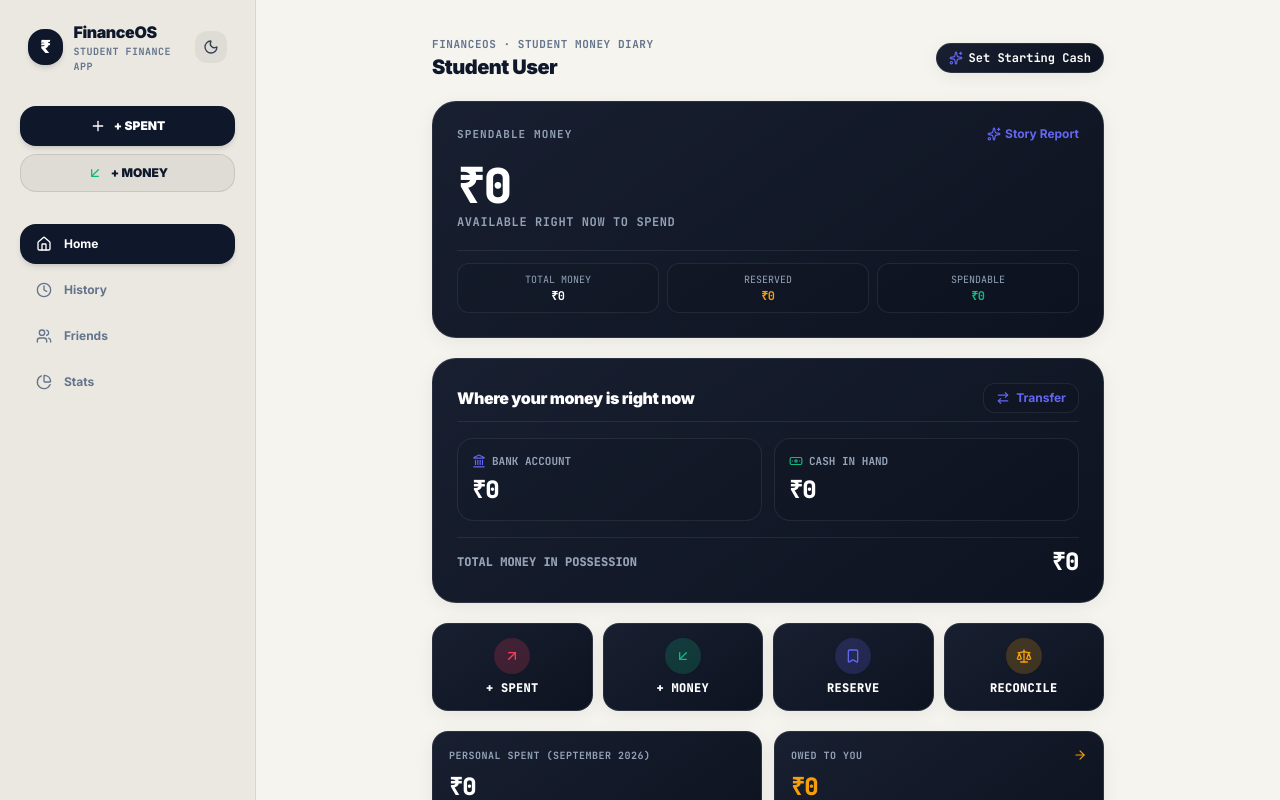
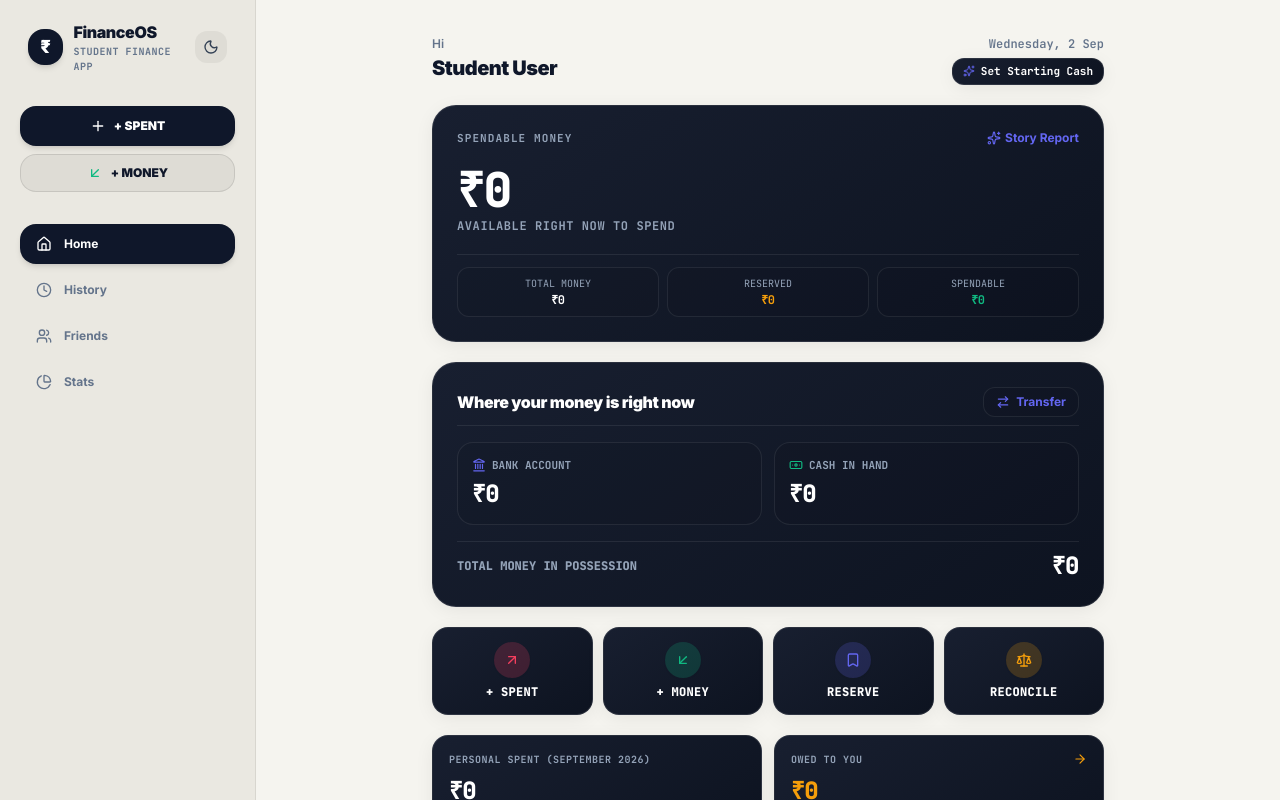
Before and after one commit to crsajid7/FinanceOS, a React (Vite) app: page / in a window 1280 px wide. Shown: the top 800 px of the page. Built offline with nearby package versions, Linux system fonts and the light colour scheme.

Commit message:
feat: layout home header with 'Hi [Name]' on left and dynamic local date on right, update product tagline to Personal Money Diary

```diff
--- a/src/components/home/HomeScreen.tsx
+++ b/src/components/home/HomeScreen.tsx
@@ -42,29 +42,41 @@ export const HomeScreen: React.FC<HomeScreenProps> = ({
 
   const recentTransactions = transactions.slice(0, 4);
 
+  // Dynamic local date formatting: e.g. "Wednesday, 2 Sep"
+  const today = new Date();
+  const dayName = today.toLocaleDateString('en-US', { weekday: 'long' });
+  const dayNum = today.getDate();
+  const monthName = today.toLocaleDateString('en-US', { month: 'short' });
+  const dateDisplay = `${dayName}, ${dayNum} ${monthName}`;
+
   return (
     <div className="space-y-5 pb-28 max-w-2xl mx-auto">
 
-      {/* 1. Header: Greeting & Quick Starting Balance Setup */}
-      <div className="flex items-center justify-between pt-1">
+      {/* 1. Header: Greeting & Dynamic Local Date */}
+      <div className="flex items-start justify-between pt-1">
         <div>
-          <span className="text-[11px] font-bold text-[var(--page-subtitle)] uppercase tracking-wider block font-mono">
-            FINANCEOS · STUDENT MONEY DIARY
+          <span className="text-xs font-semibold text-[var(--page-subtitle)] block mb-0.5">
+            Hi
           </span>
           <h1 className="text-xl font-black tracking-tight text-[var(--page-title)]">
             {currentUser.name}
           </h1>
         </div>
 
+        <div className="flex flex-col items-end space-y-1.5">
+          <span className="text-xs font-semibold text-[var(--page-subtitle)] font-mono">
+            {dateDisplay}
+          </span>
           {transactions.length === 0 && (
             <button
               onClick={() => setShowOpeningModal(true)}
-            className="flex items-center space-x-1.5 px-3 py-1.5 rounded-2xl theme-card text-xs font-mono font-bold hover:border-indigo-500 transition-colors shadow-sm"
+              className="flex items-center space-x-1.5 px-2.5 py-1 rounded-xl theme-card text-[11px] font-mono font-bold hover:border-indigo-500 transition-colors shadow-sm"
             >
-            <Sparkles className="w-3.5 h-3.5 text-indigo-500" />
+              <Sparkles className="w-3 h-3 text-indigo-500" />
               <span>Set Starting Cash</span>
             </button>
           )}
+        </div>
       </div>
 
       {/* 2. Primary Spendable Money Hero Card */}
```
Also changed, not shown: index.html (+1 -1 lines). Lines whose indentation alone changed are shown as unchanged.
